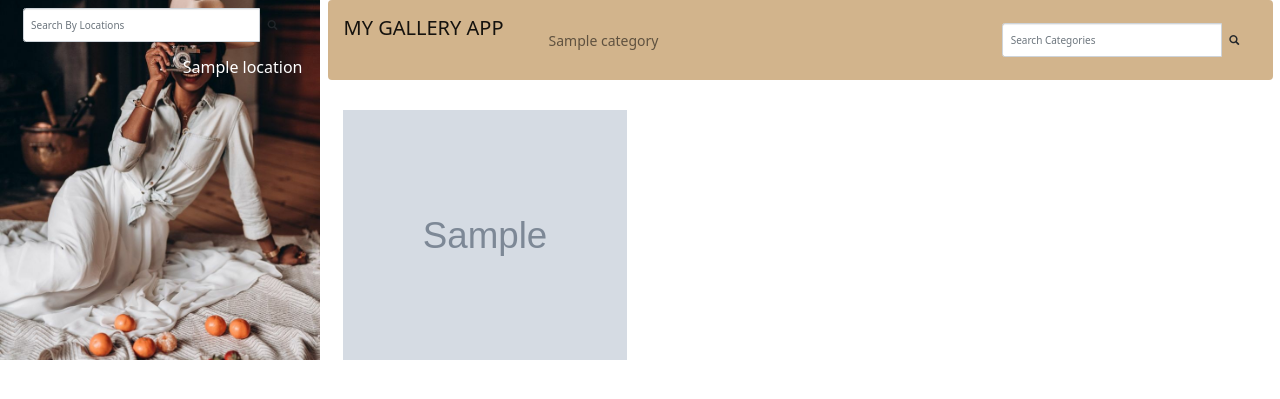
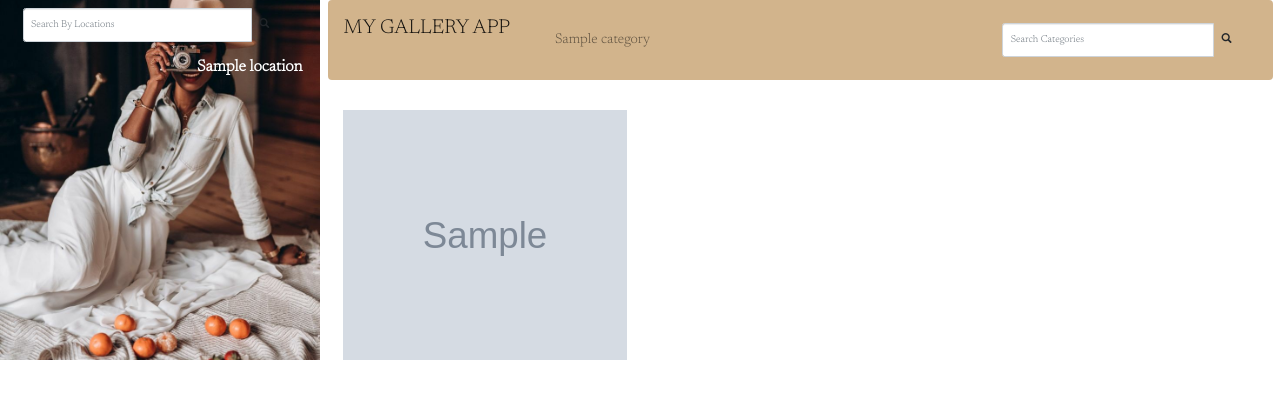
Before and after one commit to Alice-Githui/Personal-Gallery, a Django app: page / in a window 1280 px wide. Shown: the top 399 px of the page. Run offline with Django 3.2, Linux system fonts and the light colour scheme; tables that the repository leaves empty hold one stand-in row (values such as "Sample post"); grey boxes marked "Sample" are stand-in pictures; some libraries are stand-ins or nearby versions.

Commit message:
Add google fonts

```diff
--- a/personalgallery/static/css/style.css
+++ b/personalgallery/static/css/style.css
@@ -1,7 +1,10 @@
+@import url('https://fonts.googleapis.com/css2?family=Newsreader:wght@300&display=swap');
+
 *{
     box-sizing: border-box;
     padding: 0;
     margin: 0;
+    font-family: 'Newsreader', serif;
 }
 h1{
     color: green;
--- a/personalgallery/templates/navbar.html
+++ b/personalgallery/templates/navbar.html
@@ -9,7 +9,7 @@
         <div class="collapse navbar-collapse" id="navbarNavAltMarkup">
             <div class="navbar-nav">
                 {% for category in categories %}
-                <a class="nav-item nav-link" routerLink="/repos" routerLinkActive='active' id="repos" href="{% url 'indexpage' %}?category={{category.name }}" style="font-size: 14px">{{category.name}}</a>
+                <a class="nav-item nav-link" routerLink="/repos" routerLinkActive='active' id="repos" href="#" style="font-size: 14px">{{category.name}}</a>
                 {% endfor %}
             </div>
         </div>
--- a/personalgallery/templates/personalgallery/index.html
+++ b/personalgallery/templates/personalgallery/index.html
@@ -16,7 +16,7 @@
 
             </form>
             {% for location in location %}
-                <a class="nav-item nav-link" routerLink="/repos" routerLinkActive='active' id="repos" href="{% url 'indexpage' %}?location={{location.name }}">{{location.name}}</a>
+                <a class="nav-item nav-link" routerLink="/repos" routerLinkActive='active' id="repos" href="{% url 'indexpage' %}?location={{location.name }}" style="font-weight: bold;">{{location.name}}</a>
             {% endfor %}
         </div>
         <div class="col-md-9">
--- a/personalgallery/views.py
+++ b/personalgallery/views.py
@@ -4,13 +4,12 @@ from .models import Image, Location,Category
 
 # Create your views here.
 def index(request):
-    #CREATE THE ATIVE LINKS FOR CATGORY
-    category=request.GET.get('category')
-    if category == None:
-        images = Image.objects.all()
-    else:
-        images=Image.objects.filter(category__name=category)
-    # images=Image.objects.all()
+    # #CREATE THE ATIVE LINKS FOR CATGORY
+    # category=request.GET.get('category')
+    # if category == None:
+    #     images = Image.objects.all()
+    # else:
+    #     images=Image.objects.filter(category__name=category)
     #CREATE THE ACTIVE LINKS FOR LOCATION
     location=request.GET.get('location')
     if location == None:
```
Also changed, not shown: media/articles/Food3.jpeg (added), media/articles/GG.jpg (added), media/articles/em.jpg (added), media/articles/food2.jpeg (added), media/articles/portrait3.jpg (added), media/articles/random1.jpg (added), media/articles/random2.jpeg (added).
